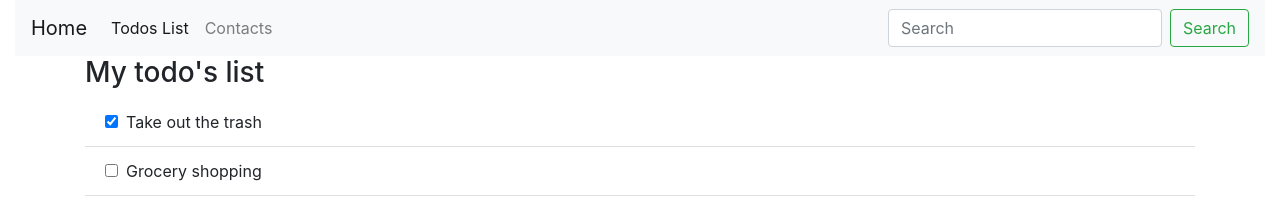
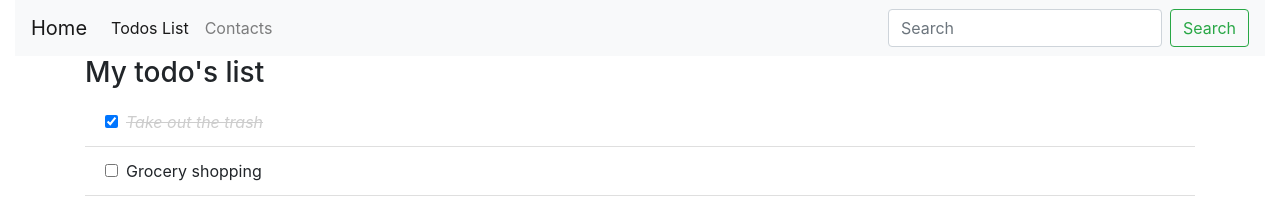
Before and after one commit to andybar69/react-tutorial, a React (Create React App) app: page /todo-list in a window 1280 px wide. Shown: the top 202 px of the page. Built offline with nearby package versions, Linux system fonts and the light colour scheme.

Commit message:
Completed Todo List component

```diff
--- a/src/components/TodoItem.js
+++ b/src/components/TodoItem.js
@@ -3,23 +3,25 @@ import React, { Component } from 'react';
 class TodoItem extends Component {
     constructor(props) {
         super(props);
-        this.state = {
-            completed: this.props.data.completed
-        };
         this.handleChange = this.handleChange.bind(this);
     }
 
-    handleChange(event) {
-        console.log(event.target.checked);
-        this.setState({checked: event.target.checked});
+    handleChange() {
+        this.props.handleChange(this.props.data.id);
     }
 
     render() {
         const item = this.props.data;
+        const completedStyle = {
+            fontStyle: 'italic',
+            color: '#cdcdcd',
+            textDecoration: 'line-through'
+        };
+
         return (
             <li className="list-group-item">
-                <input type="checkbox" checked={this.state.completed} onChange={this.handleChange}/>
-                <span className="ml-2">{item.text}</span>
+                <input type="checkbox" checked={item.completed} onChange={this.handleChange} />
+                <span className="ml-2" style={item.completed ? completedStyle : {}}>{item.text}</span>
             </li>
         );
     }
--- a/src/components/TodoList.js
+++ b/src/components/TodoList.js
@@ -3,9 +3,33 @@ import TodoItem from './TodoItem';
 import todosData from '../data/todosData';
 
 class TodoList extends Component {
+    constructor(props) {
+        super(props);
+        this.state = {
+            todos: todosData
+        };
+        this.handleChange = this.handleChange.bind(this);
+    }
+
+    handleChange(id) {
+        console.log('Changed', id);
+        this.setState(prevState => {
+            const updatedTodos = prevState.todos.map(todo => {
+                if (todo.id === id) {
+                    todo.completed = !todo.completed;
+                }
+                return todo;
+            });
+
+            return {
+                todos: updatedTodos
+            }
+        });
+    }
+
     render() {
-        const todos = todosData.map(todo => {
-           return <TodoItem key={todo.id} data={todo} />
+        const todos = this.state.todos.map(todo => {
+           return <TodoItem key={todo.id} data={todo} handleChange={this.handleChange} />
         });
 
         return (
```
